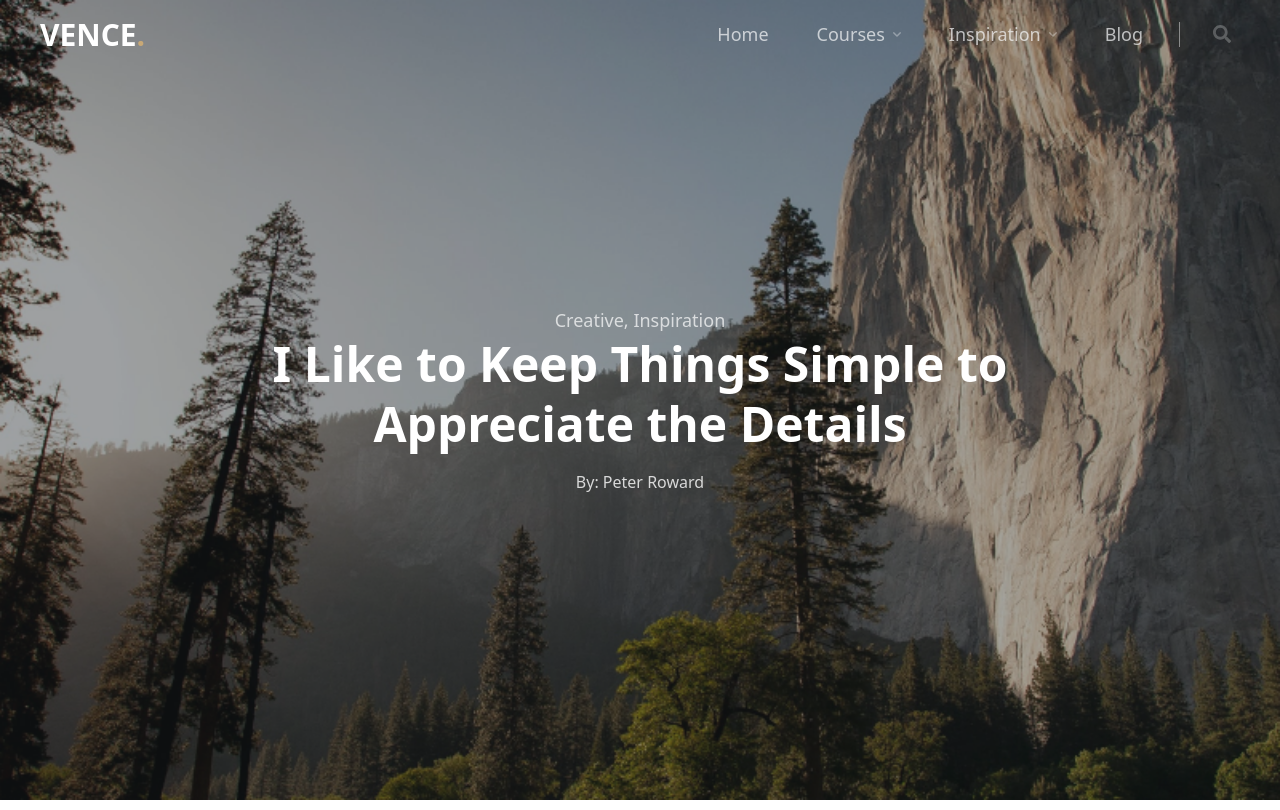
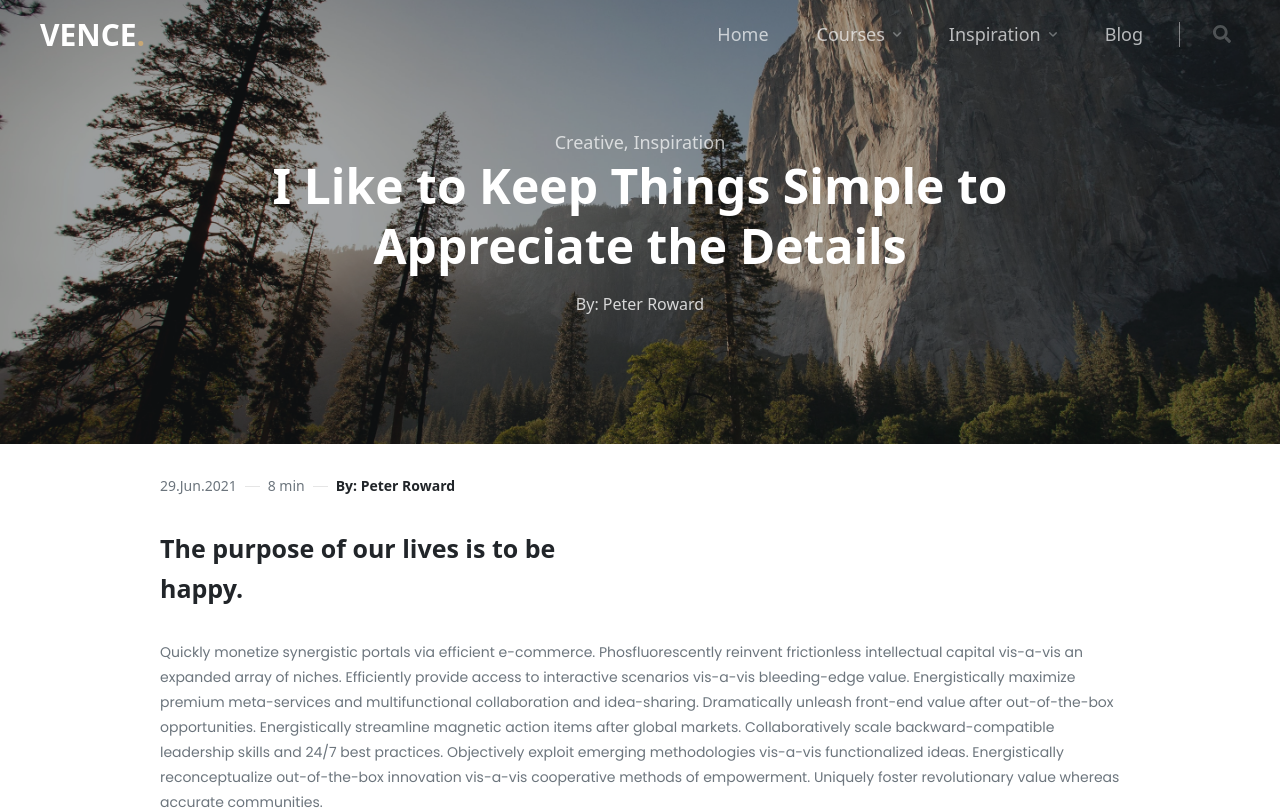
Before and after one commit to karinaveszeli/web-project, a React (Vite) app: page / in a window 1280 px wide. Shown: the top 810 px of the page. Built offline with nearby package versions, Linux system fonts and the light colour scheme.

Commit message:
fix: background image scaling issue

```diff
--- a/src/components/Header.jsx
+++ b/src/components/Header.jsx
@@ -3,13 +3,16 @@ import NavBar from "./NavBar";
 
 const Header = () => {
   return (
-    <div className="relative w-full h-[100vh] overflow-hidden" id="Header">
 
-      <div className="absolute inset-0">
+
+
+
+    <div className="relative w-full overflow-hidden" id="Header">
+      <div className="relative w-full">
         <img
           src="/header_img.png"
           alt="Background Image"
-          className="object-cover object-center w-full h-full"
+          className="w-full h-auto object-cover block"
         />
       </div>
 
```
